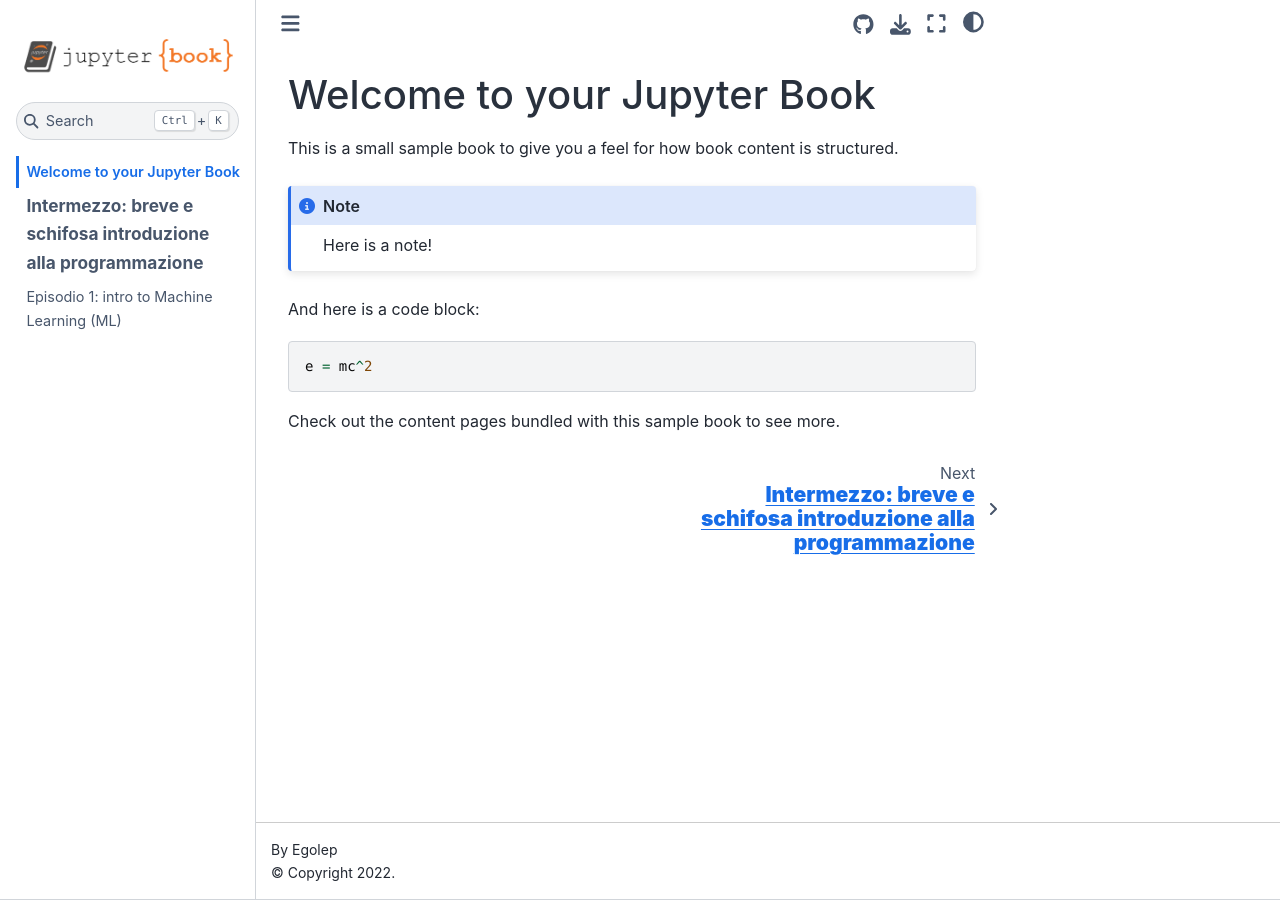
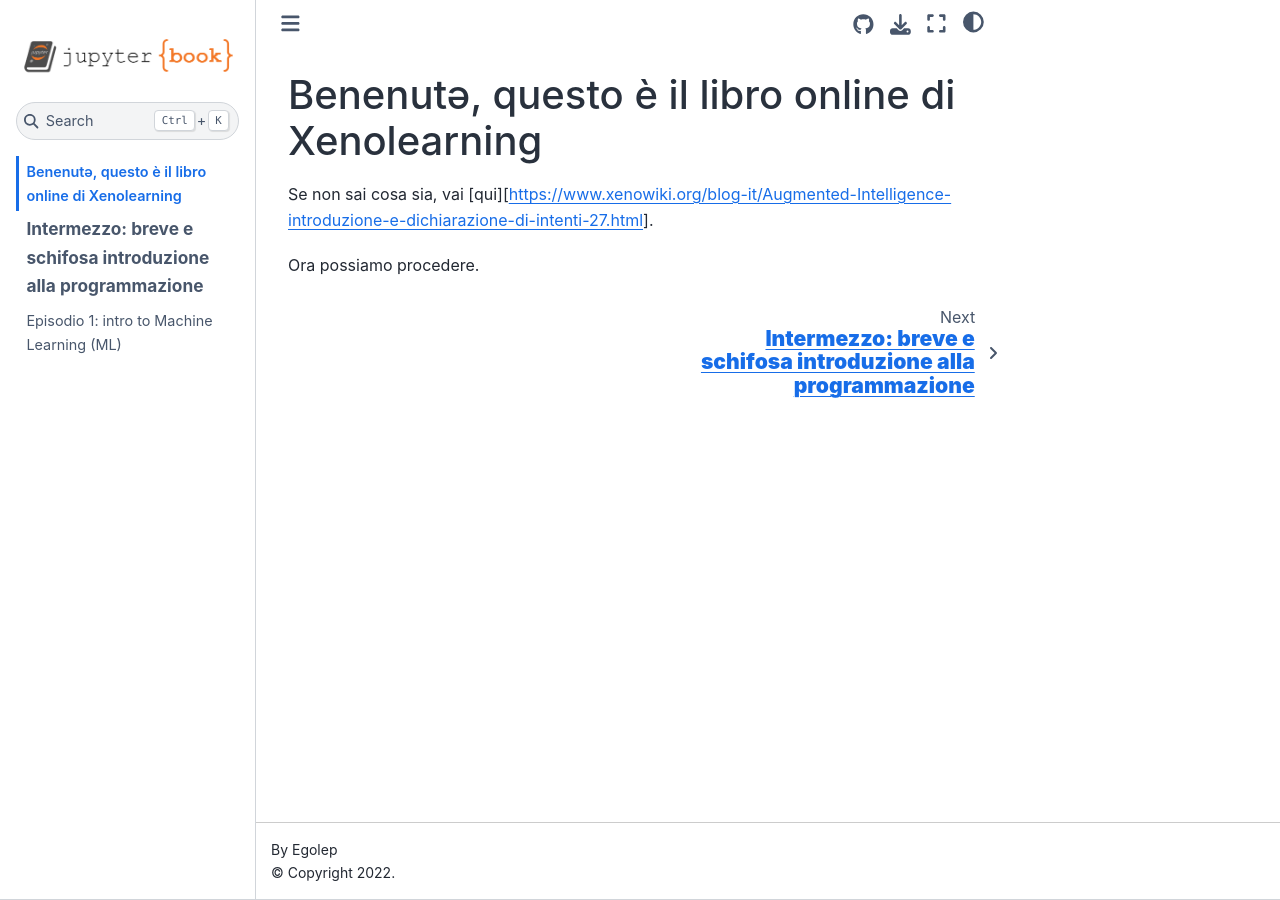
Before and after one commit to egolep/xenolearning, a Jupyter Book: the page built from docs/index.md, in a window 1280 px wide. Built offline with Jupyter Book 1.0.4 settings and Sphinx 7.4.7 and the Sphinx Book theme 1.1.4, drawn with Linux system fonts in a browser that asks for light colours.

Commit message:
Brief welcome page

````diff
--- a/docs/index.md
+++ b/docs/index.md
@@ -1,16 +1,4 @@
-# Welcome to your Jupyter Book
+# Benenutə, questo è il libro online di Xenolearning
+Se non sai cosa sia, vai [qui][https://www.xenowiki.org/blog-it/Augmented-Intelligence-introduzione-e-dichiarazione-di-intenti-27.html].
 
-This is a small sample book to give you a feel for how book content is
-structured.
-
-:::{note}
-Here is a note!
-:::
-
-And here is a code block:
-
-```
-e = mc^2
-```
-
-Check out the content pages bundled with this sample book to see more.
+Ora possiamo procedere.
````
